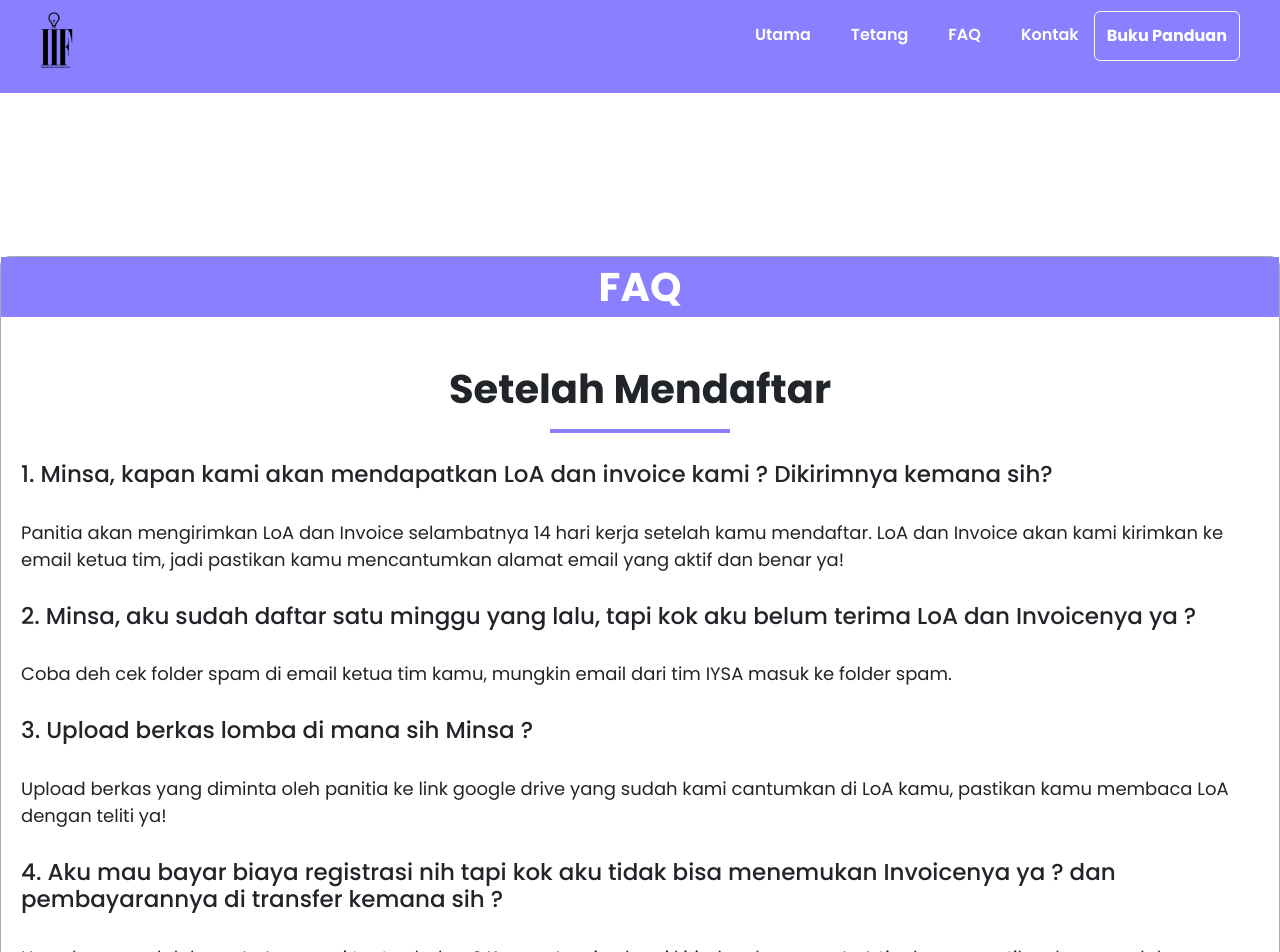
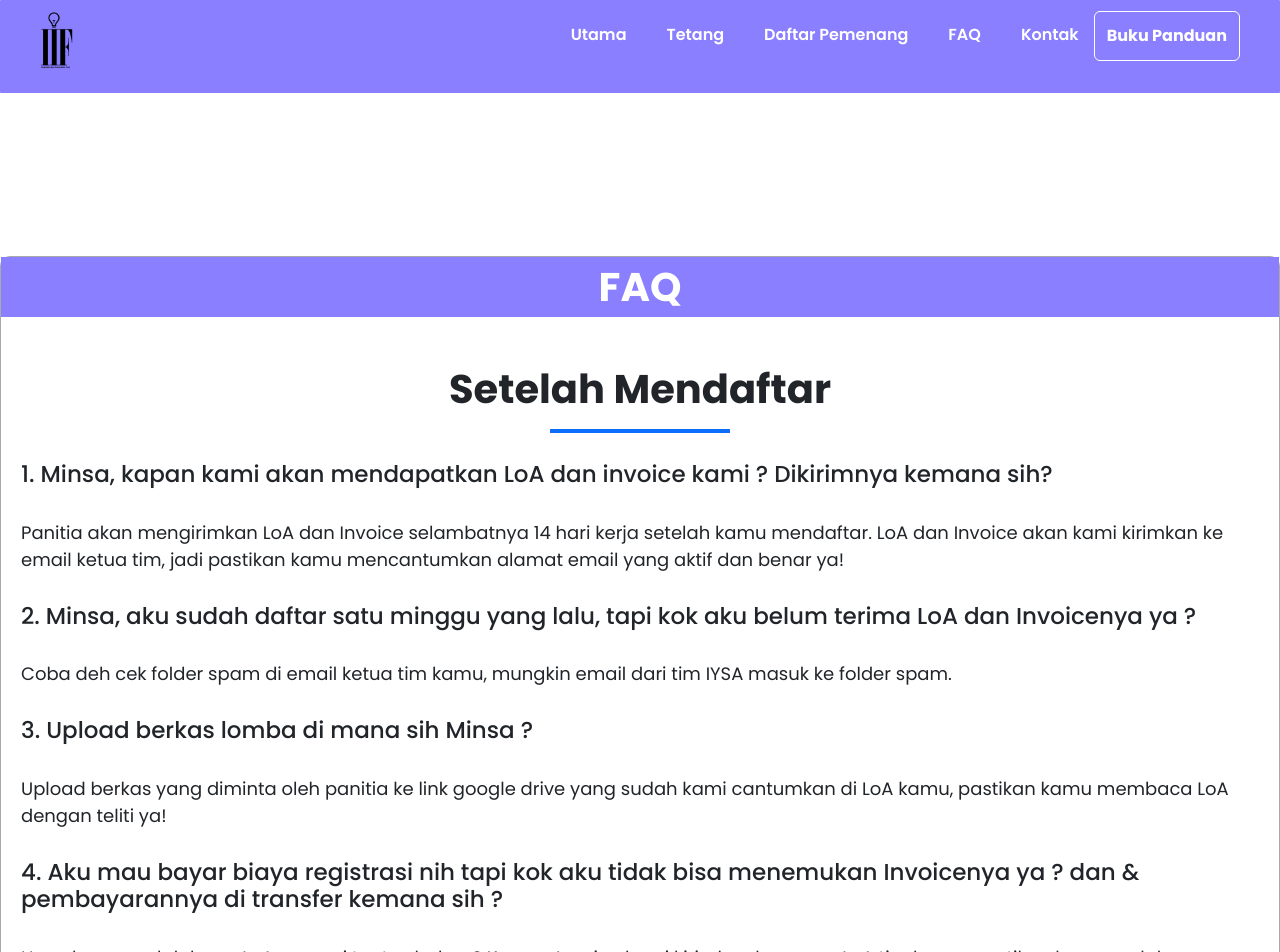
Before and after one commit to iysaofficial/officiallktin, a React (Create React App) app: page /Faq in a window 1280 px wide. Shown: the top 952 px of the page. Built offline with nearby package versions, Linux system fonts and the light colour scheme.

Commit message:
upload list of winner

```diff
--- a/src/components/FaqComps.js
+++ b/src/components/FaqComps.js
@@ -36,7 +36,7 @@ const FaqComps = () => {
           </p>
           <h3>
             4. Aku mau bayar biaya registrasi nih tapi kok aku tidak bisa
-            menemukan Invoicenya ya ? dan pembayarannya di transfer kemana sih ?
+            menemukan Invoicenya ya ? dan & &nbsp; pembayarannya di transfer kemana sih ?
           </h3>
           <p class="card-text">
             Hayo kamu sudah baca LoA sampai tuntas belum? Karena Invoice kami
--- a/src/components/NavigationComps.js
+++ b/src/components/NavigationComps.js
@@ -136,17 +136,17 @@ const NavigationComps = () => {
                 </li>
               </ul>
             </li> */}
-            {/* <li className="menu-item menu-item-has-children">
+            <li className="menu-item menu-item-has-children">
               <a href="" data-toggle="sub-menu">
-                Our Team
+                Daftar Pemenang
 
               </a>
               <ul className="sub-menu text-center">
                 <li className="menu-item">
-                  <a href="/ExpertTeam">Expert Team</a>
+                  <a href="https://drive.google.com/file/d/1Bqn5Oa7_bZeFxe5R3-vXUt131yUHnAWn/view?usp=sharing" target="_blank">Daftar Pemenang</a>
                 </li>
               </ul>
-            </li> */}
+            </li>
             {/* <li className="menu-item">
               <a href="/NewsletterPage">Guide Book</a>
             </li> */}
--- a/src/css/Category.css
+++ b/src/css/Category.css
@@ -3,6 +3,15 @@
   margin-bottom: 4rem;
   font-size: 3rem;
   font-weight: bold;
+}
+.garis-bawah::after {
+  position: absolute;
+  content: "";
+  background:  #0d6efd;
+  height: 4px;
+  width: 180px;
+  left: 50%;
+  transform: translateX(-50%);
 }
 
 .all-products {
```
Also changed, not shown: public/assets/logo/wyiialog.png (deleted).
